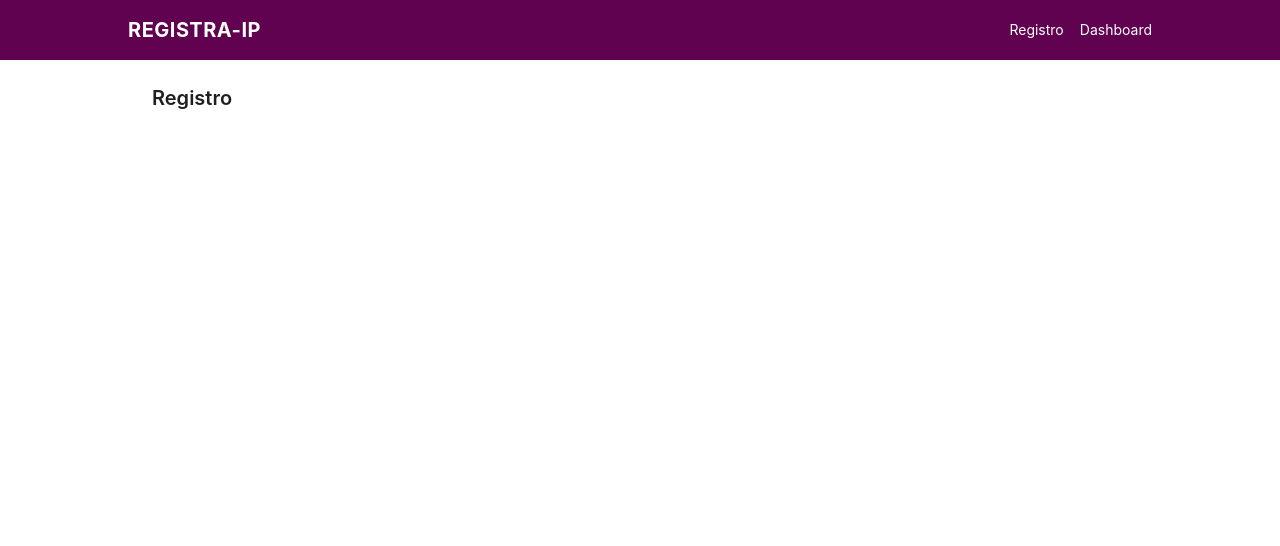
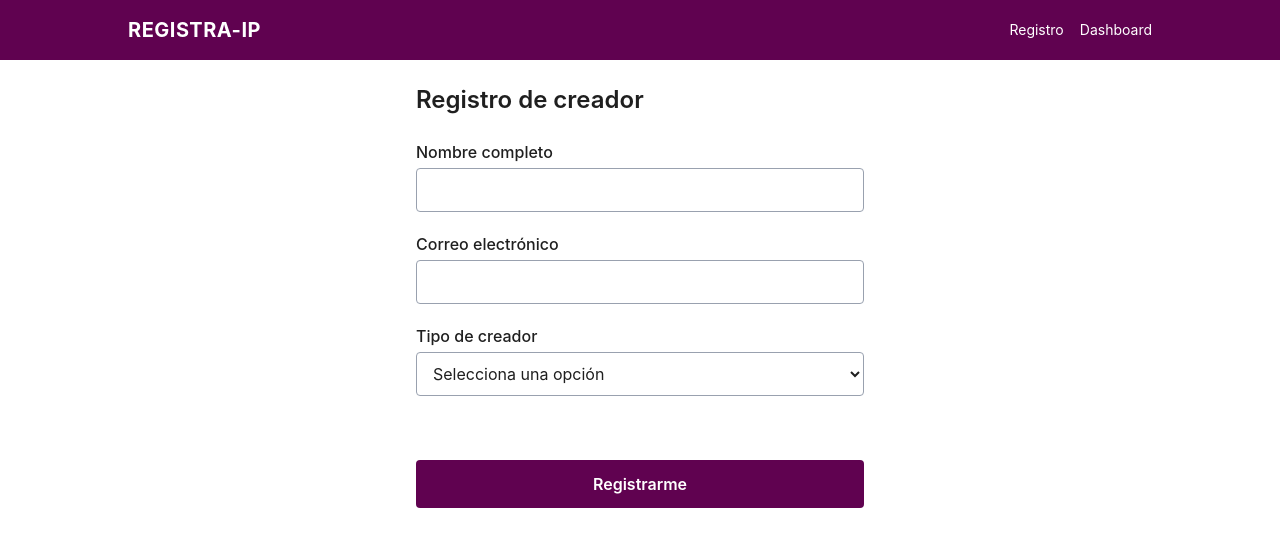
Before and after one commit to a-p-roque/registra-ip-0250, a React (Vite) app: page / in a window 1280 px wide. Shown: the top 546 px of the page. Built offline with nearby package versions, Linux system fonts and the light colour scheme.

Commit message:
Practica 2: formulario de registro con validación

```diff
--- a/src/pages/Registro.jsx
+++ b/src/pages/Registro.jsx
@@ -1,5 +1,156 @@
+import { useState } from "react";
+import { useNavigate } from "react-router-dom";
+
+const TIPOS_CREADOR = ["Diseñador", "Fotógrafo", "Escritor", "Cineasta"];
+
+// Formato básico de correo: texto@texto.dominio (sin espacios)
+const REGEX_CORREO = /^[^\s@]+@[^\s@]+\.[^\s@]+$/;
+
+const estadoInicial = { nombre: "", correo: "", tipo: "" };
+
 function Registro() {
-  return <h2 className="text-xl font-semibold">Registro</h2>;
+  const navigate = useNavigate();
+  const [datos, setDatos] = useState(estadoInicial);
+  const [errores, setErrores] = useState({});
+
+  const handleChange = (e) => {
+    const { name, value } = e.target;
+    setDatos((prev) => ({ ...prev, [name]: value }));
+    // Limpia el error del campo al corregirlo
+    setErrores((prev) => ({ ...prev, [name]: undefined }));
+  };
+
+  const validar = () => {
+    const nuevosErrores = {};
+
+    if (!datos.nombre.trim()) {
+      nuevosErrores.nombre = "El nombre es obligatorio.";
+    }
+
+    if (!datos.correo.trim()) {
+      nuevosErrores.correo = "El correo es obligatorio.";
+    } else if (!REGEX_CORREO.test(datos.correo.trim())) {
+      nuevosErrores.correo =
+        "Escribe un correo con formato válido, por ejemplo nombre@dominio.com.";
+    }
+
+    if (!datos.tipo) {
+      nuevosErrores.tipo = "Selecciona un tipo de creador.";
+    }
+
+    return nuevosErrores;
+  };
+
+  const handleSubmit = (e) => {
+    e.preventDefault();
+    const nuevosErrores = validar();
+    setErrores(nuevosErrores);
+
+    if (Object.keys(nuevosErrores).length > 0) return;
+
+    const usuario = {
+      nombre: datos.nombre.trim(),
+      correo: datos.correo.trim(),
+      tipo: datos.tipo,
+    };
+    localStorage.setItem("registraIpUsuario", JSON.stringify(usuario));
+    navigate("/dashboard");
+  };
+
+  const hayErrores = Object.values(errores).some(Boolean);
+
+  return (
+    <section className="mx-auto max-w-md">
+      <h2 className="mb-6 text-2xl font-semibold">Registro de creador</h2>
+
+      <form onSubmit={handleSubmit} noValidate className="flex flex-col gap-5">
+        <div className="flex flex-col gap-1">
+          <label htmlFor="nombre" className="font-medium">
+            Nombre completo
+          </label>
+          <input
+            id="nombre"
+            name="nombre"
+            type="text"
+            value={datos.nombre}
+            onChange={handleChange}
+            aria-invalid={Boolean(errores.nombre)}
+            aria-describedby={errores.nombre ? "error-nombre" : undefined}
+            className="focus:outline-primario min-h-11 rounded border border-gray-400 px-3 py-2 focus:outline-2"
+          />
+          {errores.nombre && (
+            <p id="error-nombre" className="text-error text-sm">
+              {errores.nombre}
+            </p>
+          )}
+        </div>
+
+        <div className="flex flex-col gap-1">
+          <label htmlFor="correo" className="font-medium">
+            Correo electrónico
+          </label>
+          <input
+            id="correo"
+            name="correo"
+            type="email"
+            value={datos.correo}
+            onChange={handleChange}
+            aria-invalid={Boolean(errores.correo)}
+            aria-describedby={errores.correo ? "error-correo" : undefined}
+            className="focus:outline-primario min-h-11 rounded border border-gray-400 px-3 py-2 focus:outline-2"
+          />
+          {errores.correo && (
+            <p id="error-correo" className="text-error text-sm">
+              {errores.correo}
+            </p>
+          )}
+        </div>
+
+        <div className="flex flex-col gap-1">
+          <label htmlFor="tipo" className="font-medium">
+            Tipo de creador
+          </label>
+          <select
+            id="tipo"
+            name="tipo"
+            value={datos.tipo}
+            onChange={handleChange}
+            aria-invalid={Boolean(errores.tipo)}
+            aria-describedby={errores.tipo ? "error-tipo" : undefined}
+            className="focus:outline-primario min-h-11 rounded border border-gray-400 bg-white px-3 py-2 focus:outline-2"
+          >
+            <option value="">Selecciona una opción</option>
+            {TIPOS_CREADOR.map((tipo) => (
+              <option key={tipo} value={tipo}>
+                {tipo}
+              </option>
+            ))}
+          </select>
+          {errores.tipo && (
+            <p id="error-tipo" className="text-error text-sm">
+              {errores.tipo}
+            </p>
+          )}
+        </div>
+
+        {/* Contenedor de errores accesible: los lectores de pantalla anuncian los cambios */}
+        <div aria-live="polite" className="min-h-6">
+          {hayErrores && (
+            <p className="text-error text-sm font-medium">
+              Revisa los campos marcados antes de continuar.
+            </p>
+          )}
+        </div>
+
+        <button
+          type="submit"
+          className="bg-primario min-h-11 rounded px-4 py-3 font-semibold text-white hover:opacity-90"
+        >
+          Registrarme
+        </button>
+      </form>
+    </section>
+  );
 }
 
 export default Registro;
```
